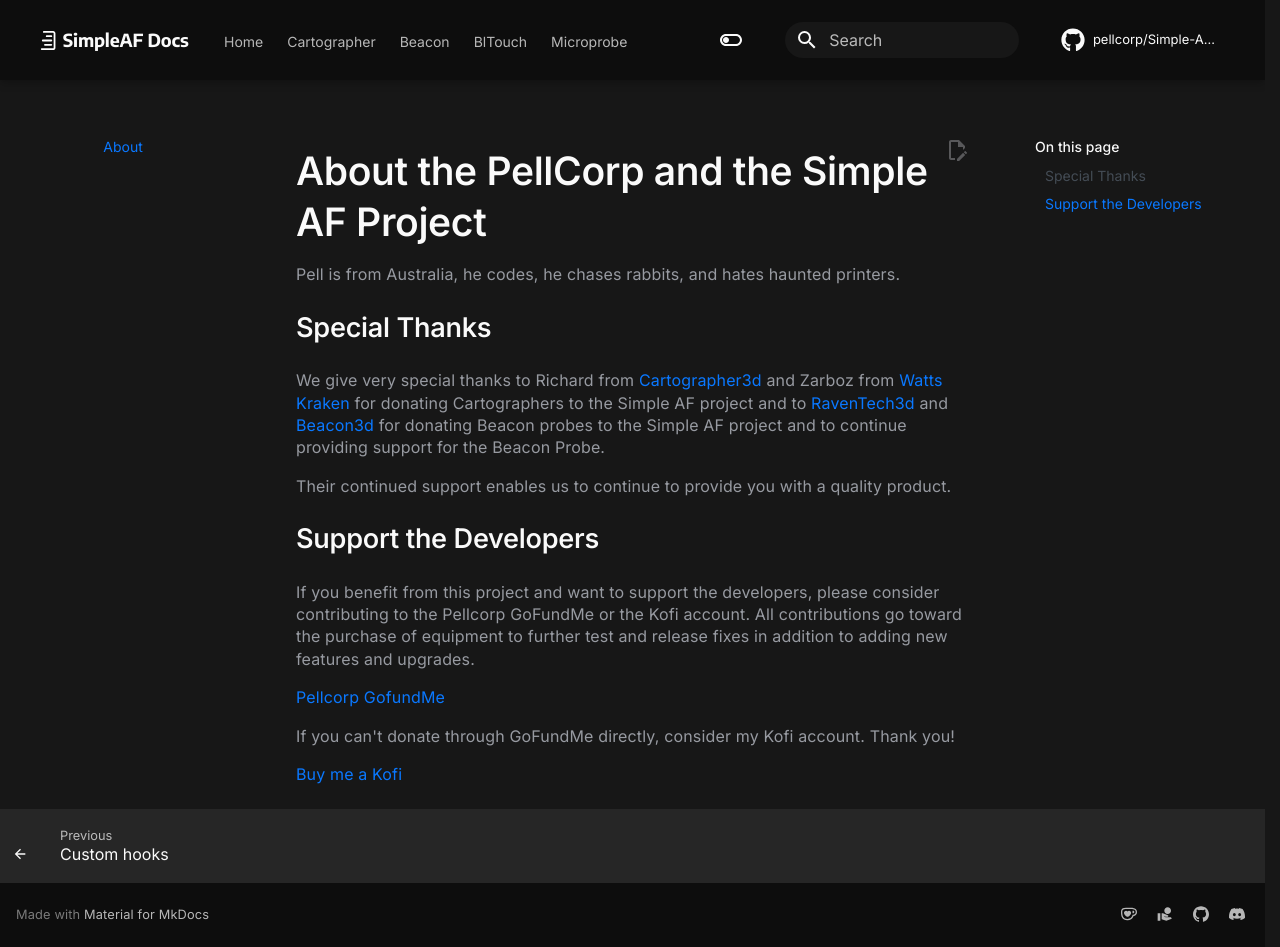
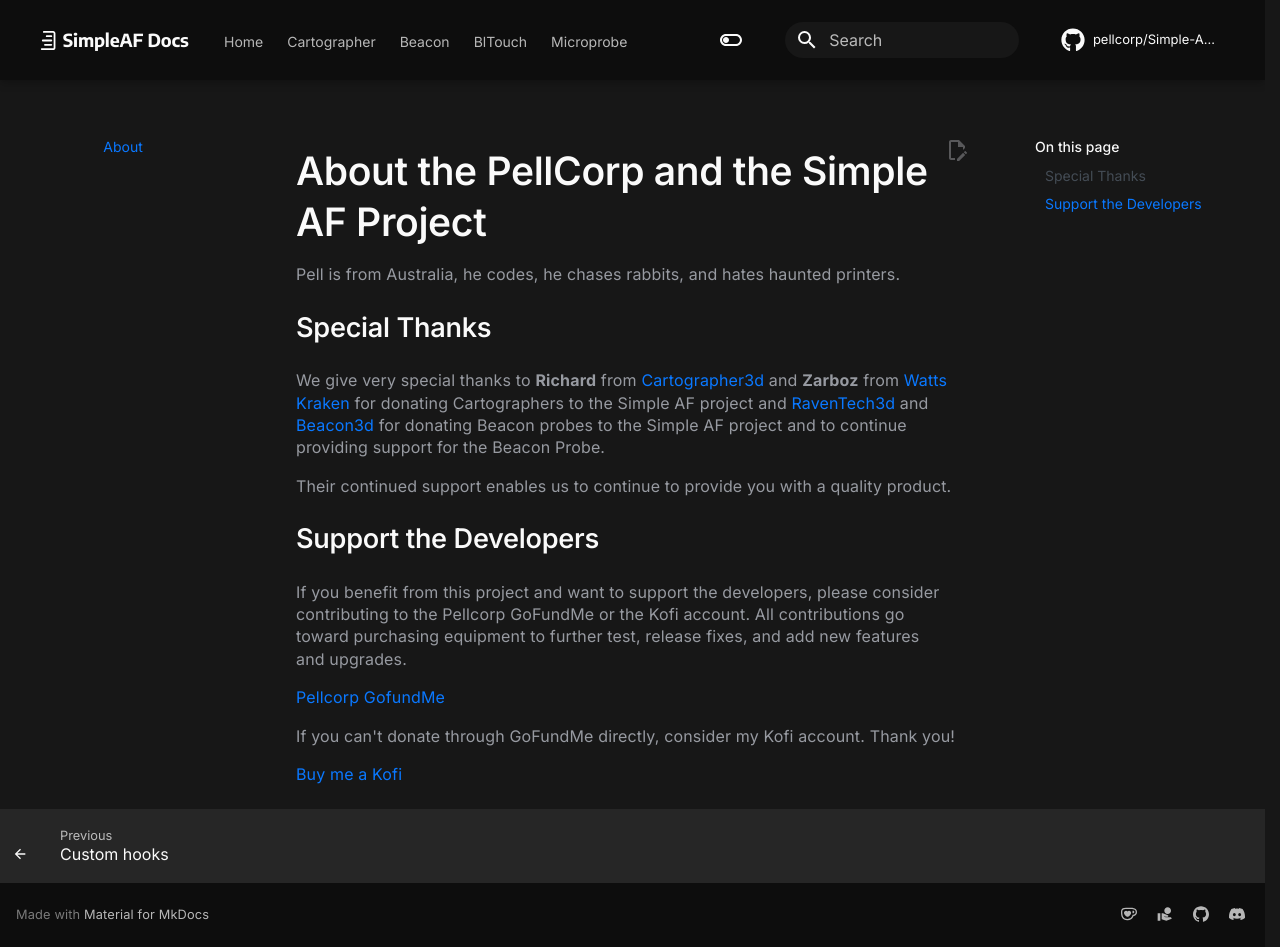
Before and after one commit to pellcorp/Simple-AF-Wiki, an MkDocs documentation site: the page built from docs/about.md, in a window 1280 px wide and 947 px high. Built offline with MkDocs 1.6.1 and Material for MkDocs 9.7.7, drawn with Linux system fonts in a browser that asks for light colours; comment, search, counter and statistics services are not loaded.

Commit message:
Update about.md

```diff
--- a/docs/about.md
+++ b/docs/about.md
@@ -4,14 +4,14 @@
 
 ## Special Thanks
 
-We give very special thanks to Richard from [Cartographer3d](<https://cartographer3d.com>) and Zarboz from [Watts Kraken](<https://wattskraken.xyz/>) for donating Cartographers to the Simple AF project and to [RavenTech3d](<https://raven3dtech.com.au/>) and [Beacon3d](<https://beacon3d.com>) for donating Beacon probes to the Simple AF project and to continue providing support for the Beacon Probe.
+We give very special thanks to **Richard** from [Cartographer3d](<https://cartographer3d.com>) and **Zarboz** from [Watts Kraken](<https://wattskraken.xyz/>) for donating Cartographers to the Simple AF project and [RavenTech3d](<https://raven3dtech.com.au/>) and [Beacon3d](<https://beacon3d.com>) for donating Beacon probes to the Simple AF project and to continue providing support for the Beacon Probe.
 
 Their continued support enables us to continue to provide you with a quality product.
 
 
 ## Support the Developers
 
-If you benefit from this project and want to support the developers, please consider contributing to the Pellcorp GoFundMe or the Kofi account. All contributions go toward the purchase of equipment to further test and release fixes in addition to adding new features and upgrades.
+If you benefit from this project and want to support the developers, please consider contributing to the Pellcorp GoFundMe or the Kofi account. All contributions go toward purchasing equipment to further test, release fixes, and add new features and upgrades.
 
 [Pellcorp GofundMe](https://gofund.me/2033eedb)
 
```
